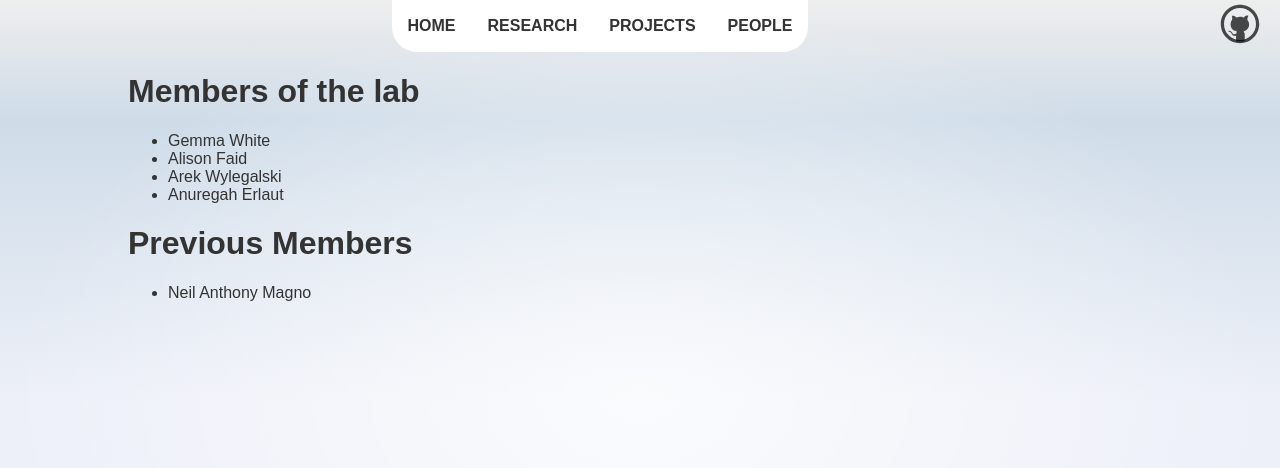
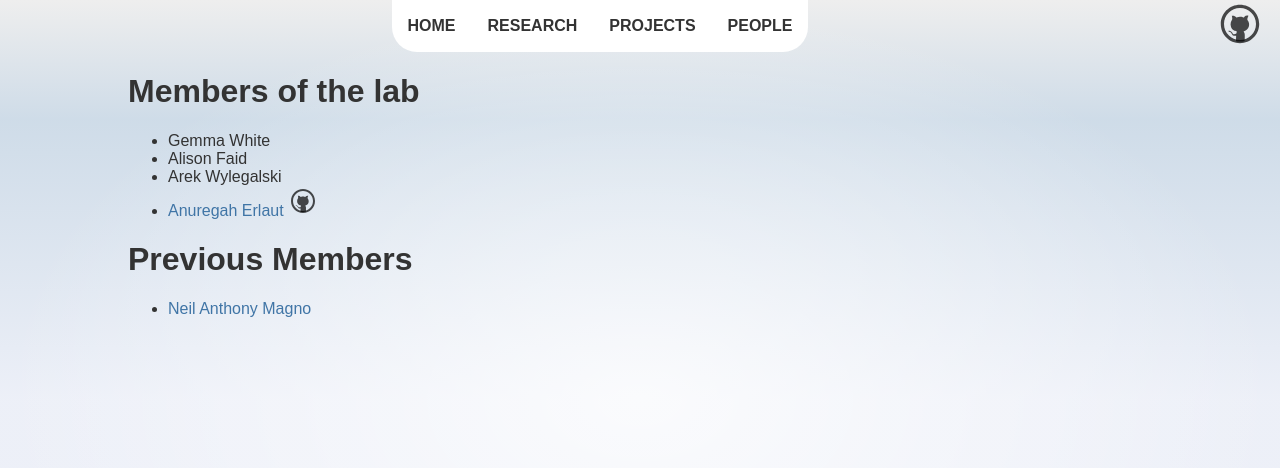
Before and after one commit to cragnolini-lab/cragnolini-lab.github.io, a SvelteKit app: page /people in a window 1280 px wide. Shown: the top 468 px of the page. Built offline with nearby package versions, Linux system fonts and the light colour scheme.

Commit message:
Add some links

```diff
--- a/src/routes/people/+page.svelte
+++ b/src/routes/people/+page.svelte
@@ -1,3 +1,6 @@
+<script>
+	import Github from '../Github.svelte';
+</script>
 <main>
 <h1>Members of the lab</h1>
 
@@ -12,7 +15,8 @@
 		Arek Wylegalski
 	</li>
 	<li>
-		Anuregah Erlaut
+		<a href="https://www.linkedin.com/in/anugerah-erlaut">Anuregah Erlaut</a>
+		<a href="https://www.github.com/aerlaut"><Github /></a>
 	</li>
 </ul>
 
@@ -20,7 +24,7 @@
 
 <ul>
 	<li>
-		Neil Anthony Magno
+		<a href="https://www.linkedin.com/in/neil-magno/">Neil Anthony Magno</a>
 	</li>
 </ul>
 
```
